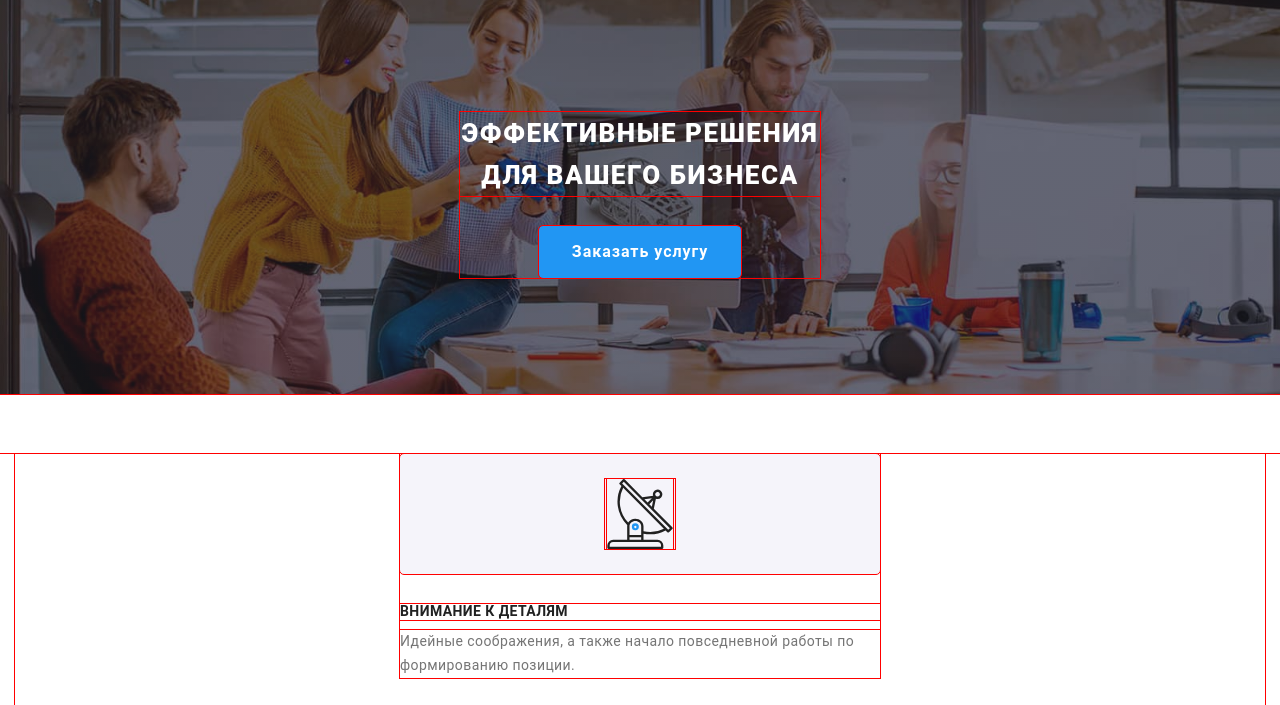
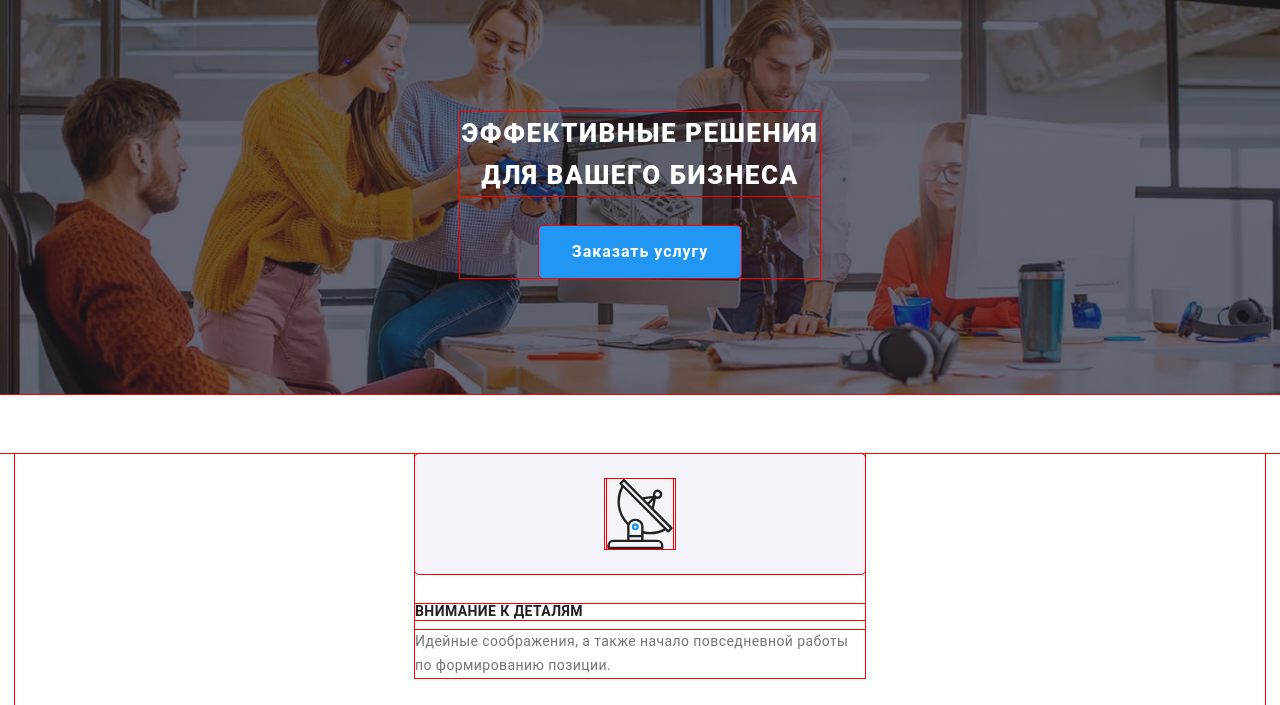
Before and after one commit to mhodunov/goit-markup-hw-08, a plain HTML site: page index.html in a window 1280 px wide. Shown: the part 66-771 px from the top of the page. Drawn offline with Linux system fonts and the light colour scheme; files whose address does not match are found by name.

Commit message:
Исправления в мобильной версии

```diff
--- a/sass/components/_sections.scss
+++ b/sass/components/_sections.scss
@@ -43,7 +43,7 @@
 .advantages {
 
     &-item {
-        max-width: 480px;
+        max-width: 450px;
         display: block;
         margin-left: auto;
         margin-right: auto;
```
Also changed, not shown: css/main.css, css/main.min.css.
